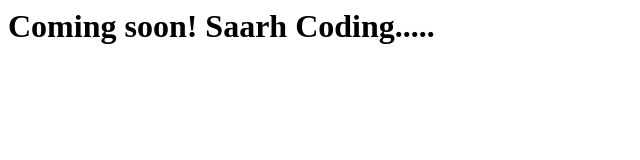
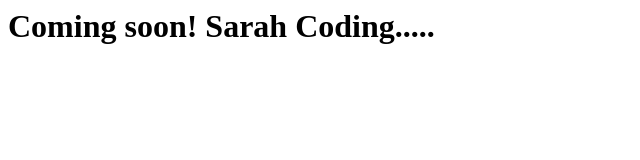
Before and after one commit to sjalex78/Le_wago_precourse, a plain HTML site: page index.html in a window 1280 px wide. Shown: the full height of the page, 0-640 px from the left. Drawn offline with Linux system fonts and the light colour scheme.

Commit message:
Corrected a spelling error in h1
Not sure i know how to write my own name and spelling is a huge struggle
so glad I found the error in my page.

```diff
--- a/index.html
+++ b/index.html
@@ -2,6 +2,6 @@
 
 	<head></head>
 	<body>
-		<h1> Coming soon! Saarh Coding..... </h1>
+		<h1> Coming soon! Sarah Coding..... </h1>
 	</body>
 </html>
```
